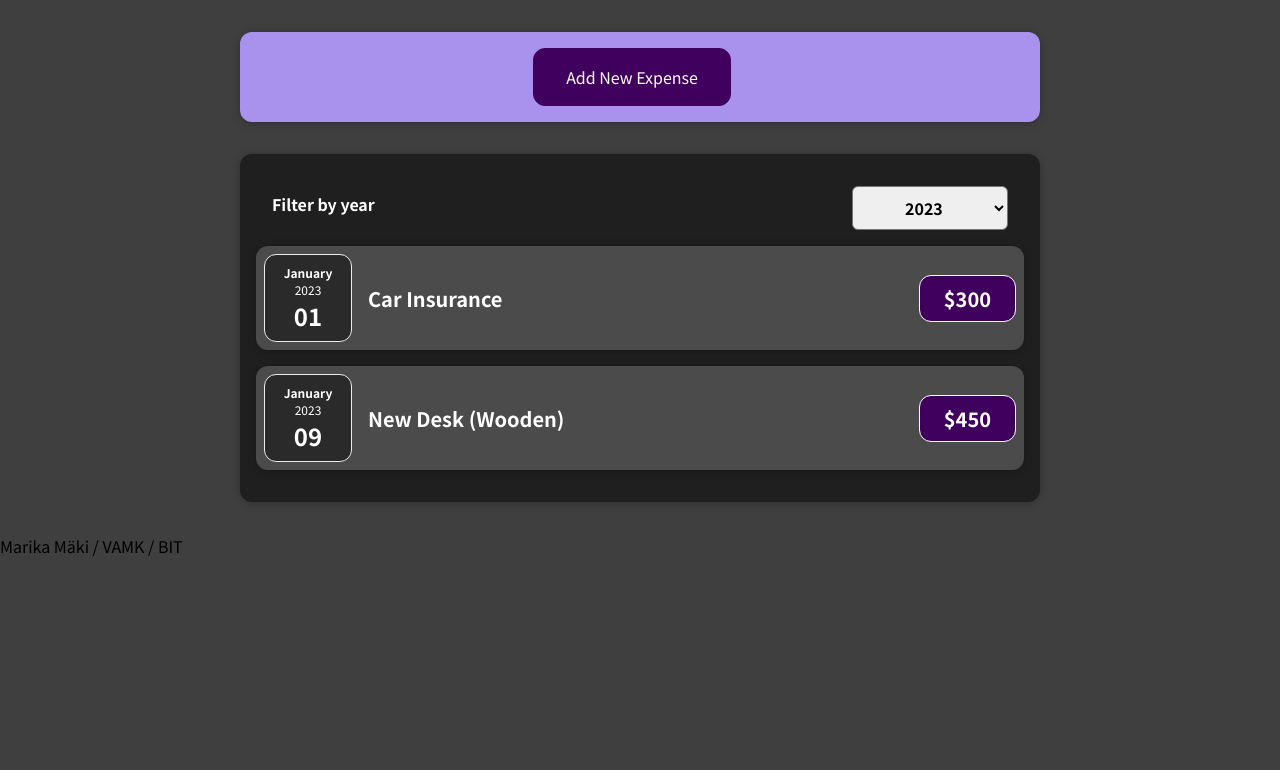
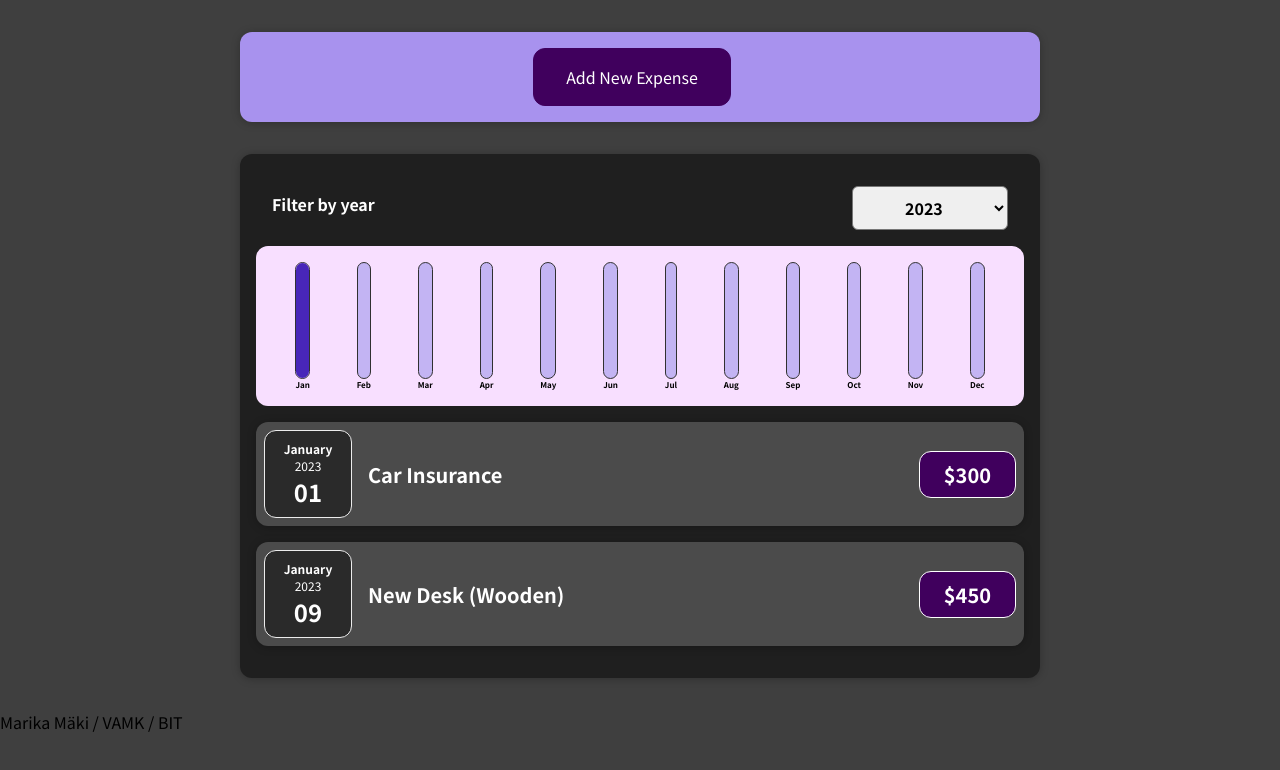
Before and after one commit to Crimca/react-first-project, a React (Create React App) app: page / in a window 1280 px wide. Shown: the top 770 px of the page. Built offline with nearby package versions, Linux system fonts and the light colour scheme.

Commit message:
Tehtävä 19: pylväsdiagrammi

```diff
--- /dev/null
+++ b/src/components/Chart/Chart.css
@@ -0,0 +1,9 @@
+.chart {
+  padding: 1rem;
+  border-radius: 12px;
+  background-color: #f8dfff;
+  text-align: center;
+  display: flex;
+  justify-content: space-around;
+  height: 10rem;
+}
--- /dev/null
+++ b/src/components/Chart/Chart.js
@@ -0,0 +1,26 @@
+import React from 'react';
+
+import ChartBar from './ChartBar';
+import './Chart.css';
+
+const Chart = (props) => {
+
+    const dataPointValues = props.dataPoints.map(dataPoint => dataPoint.value);
+    const totalMaximum = Math.max(...dataPointValues);
+
+    return (
+        <div className='chart'>
+            {props.dataPoints.map((dataPoint) => (
+                <ChartBar
+                key={dataPoint.label}
+                value={dataPoint.value}
+                maxValue={totalMaximum}
+                label={dataPoint.label}
+                />
+            ))}
+
+        </div>
+    );
+};
+
+export default Chart;
--- /dev/null
+++ b/src/components/Chart/ChartBar.css
@@ -0,0 +1,30 @@
+.chart-bar {
+  height: 100%;
+  display: flex;
+  flex-direction: column;
+  align-items: center;
+}
+
+.chart-bar__inner {
+  height: 100%;
+  width: 100%;
+  border: 1px solid #313131;
+  border-radius: 12px;
+  background-color: #c3b4f3;
+  overflow: hidden;
+  display: flex;
+  flex-direction: column;
+  justify-content: flex-end;
+}
+
+.chart-bar__fill {
+  background-color: #4826b9;
+  width: 100%;
+  transition: all 0.3s ease-out;
+}
+
+.chart-bar__label {
+  font-weight: bold;
+  font-size: 0.5rem;
+  text-align: center;
+}
--- /dev/null
+++ b/src/components/Chart/ChartBar.js
@@ -0,0 +1,28 @@
+import React from 'react';
+
+import './ChartBar.css';
+
+const ChartBar = (props) => {
+
+    let barFillHeight = '0%';
+
+    if (props.maxValue > 0) {
+        barFillHeight = Math.round((props.value / props.maxValue) * 100) + '%';
+    }
+
+    return (
+        <div className='chart-bar'>
+            <div className='chart-bar__inner'>
+                <div
+                className='chart-bar__fill'
+                style={{height: barFillHeight}}>
+             </div>
+            </div>
+            <div className='chart-bar__label'>{props.label}</div>
+        </div>
+    );
+};
+
+export default ChartBar;
+
+// rivillä 18 inline menetelmä
--- a/src/components/Expenses/Expenses.js
+++ b/src/components/Expenses/Expenses.js
@@ -3,6 +3,7 @@
 import ExpensesFilter from './ExpensesFilter';
 import './Expenses.css';
 import ExpensesList from './ExpensesList';
+import ExpensesChart from './ExpensesChart';
 
 const Expenses = (props) => {
 
@@ -22,6 +23,7 @@
             selected={filteredYear}
             onChangeFilter={filterChangeHandler}
           />
+          <ExpensesChart expenses={filteredExpenses} />
           <ExpensesList items={filteredExpenses} />
           </Card>
       );
--- /dev/null
+++ b/src/components/Expenses/ExpensesChart.js
@@ -0,0 +1,28 @@
+import React from 'react';
+import Chart from '../Chart/Chart';
+
+const ExpensesChart = (props) => {
+    const chartDataPoints = [
+        { label: 'Jan', value: 0 },
+        { label: 'Feb', value: 0 },
+        { label: 'Mar', value: 0 },
+        { label: 'Apr', value: 0 },
+        { label: 'May', value: 0 },
+        { label: 'Jun', value: 0 },
+        { label: 'Jul', value: 0 },
+        { label: 'Aug', value: 0 },
+        { label: 'Sep', value: 0 },
+        { label: 'Oct', value: 0 },
+        { label: 'Nov', value: 0 },
+        { label: 'Dec', value: 0 },
+    ];
+
+    for (const expense of props.expenses) {
+        const expenseMonth = expense.date.getMonth(); // starting at 0 => January => 0
+        chartDataPoints[expenseMonth].value += expense.amount;
+    }
+
+    return <Chart dataPoints={chartDataPoints} />;
+};
+
+export default ExpensesChart;
--- a/src/components/NewExpense/NewExpense.js
+++ b/src/components/NewExpense/NewExpense.js
@@ -35,6 +35,8 @@
              onCancel={stopEditingHandler}
              />
             )}
+
+
         </div>
     );
 };
```
